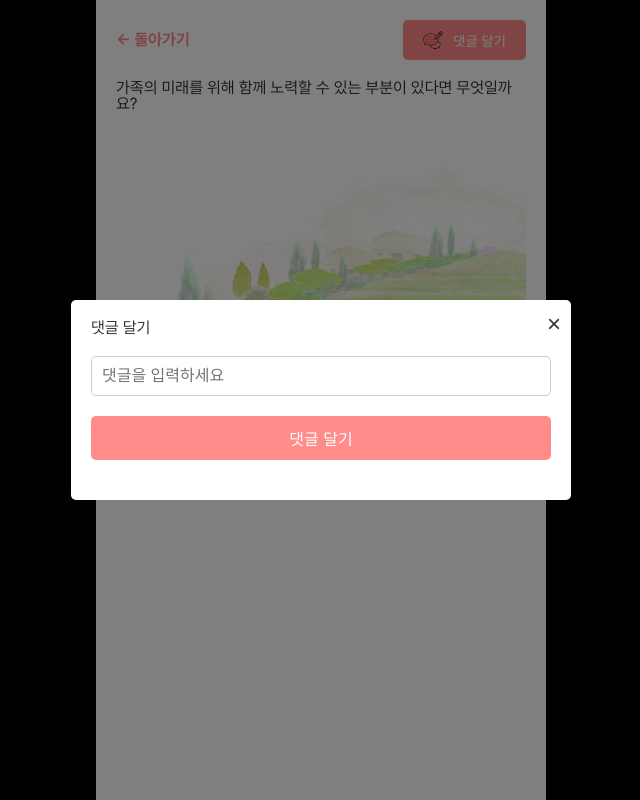
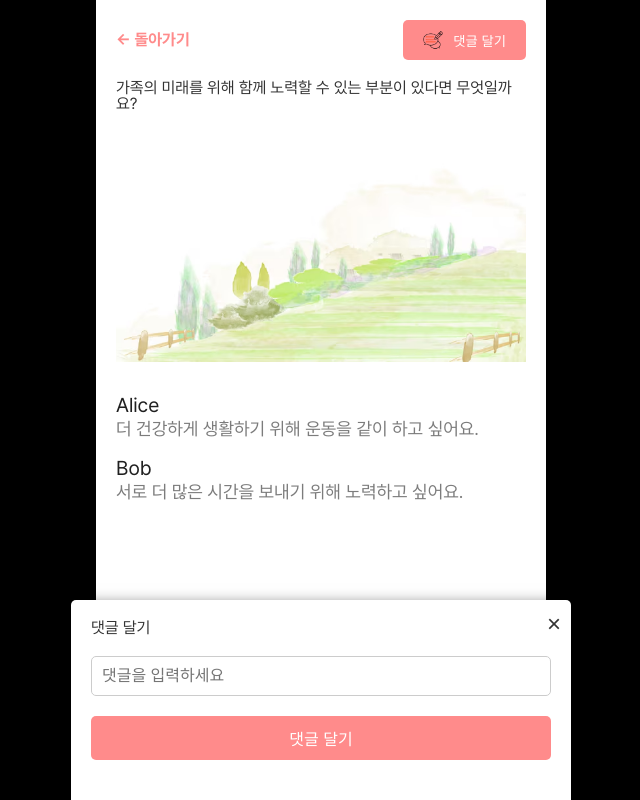
Before and after one commit to Forest-of-Memories/Forest-of-Memories-frontend, a React (Create React App) app: page /question/detail/1 in a window 1280 px wide. Both pictures are taken after a click on the button "댓글 달기". Shown: the whole page, without its empty margins (319-959 px from the left). Built offline with nearby package versions, Linux system fonts and the light colour scheme.

Commit message:
댓글 창 아래로 수정

```diff
--- a/package.json
+++ b/package.json
@@ -18,6 +18,7 @@
     "react-simple-star-rating": "^5.1.7",
     "styled-components": "^6.1.12",
     "styled-reset": "^4.5.2",
+    "swiper": "^11.1.8",
     "vercel": "^34.2.7",
     "web-vitals": "^2.1.4"
   },
--- a/src/components/question/question-detail/Modal.jsx
+++ b/src/components/question/question-detail/Modal.jsx
@@ -20,25 +20,25 @@ export default Modal;
 
 const ModalOverlay = styled.div`
   position: fixed;
-  top: 0;
+  bottom: 0;
   left: 0;
   width: 100%;
-  height: 100%;
-  background: rgba(0, 0, 0, 0.5);
   display: flex;
   justify-content: center;
-  align-items: center;
+  align-items: flex-end;
+  background: transparent;
+  box-shadow: rgba(0, 0, 0, 0.65) 0px 5px 15px;
 `;
 
 const ModalContent = styled.div`
   background: white;
   padding: 20px;
-  border-radius: 5px;
+  border-radius: 5px 5px 0 0;
   max-width: 500px;
   width: 100%;
-  max-height: 80vh;
+  max-height: 70vh;
   overflow-y: auto;
-  position: relative; /* 추가: CloseButton을 절대 위치로 설정하기 위함 */
+  position: relative;
 `;
 
 const CloseButton = styled.button`
@@ -46,8 +46,8 @@ const CloseButton = styled.button`
   color: #333;
   border: none;
   font-size: 1.5rem;
-  position: absolute; /* 추가: 모달 내용의 절대 위치 설정 */
-  top: 10px; /* 모달 내용 상단에서 10px */
-  right: 10px; /* 모달 내용 우측에서 10px */
+  position: absolute;
+  top: 10px;
+  right: 10px;
   cursor: pointer;
 `;
--- a/src/components/tutorial/StepFour.jsx
+++ b/src/components/tutorial/StepFour.jsx
@@ -4,10 +4,10 @@ import "./TutorialPage.css";
 import "./StepFour.css";
 
 const StepFour = () => {
-  const navigate = useNavigate(); // useNavigate 훅을 사용하여 navigate 함수를 생성합니다
+  const navigate = useNavigate();
 
   const goToHome = () => {
-    navigate("/"); // 홈 화면의 라우트 경로로 이동합니다
+    navigate("/");
   };
 
   return (
```
Also changed, not shown: 1 other file (tests, documents, lock files or other folders).
